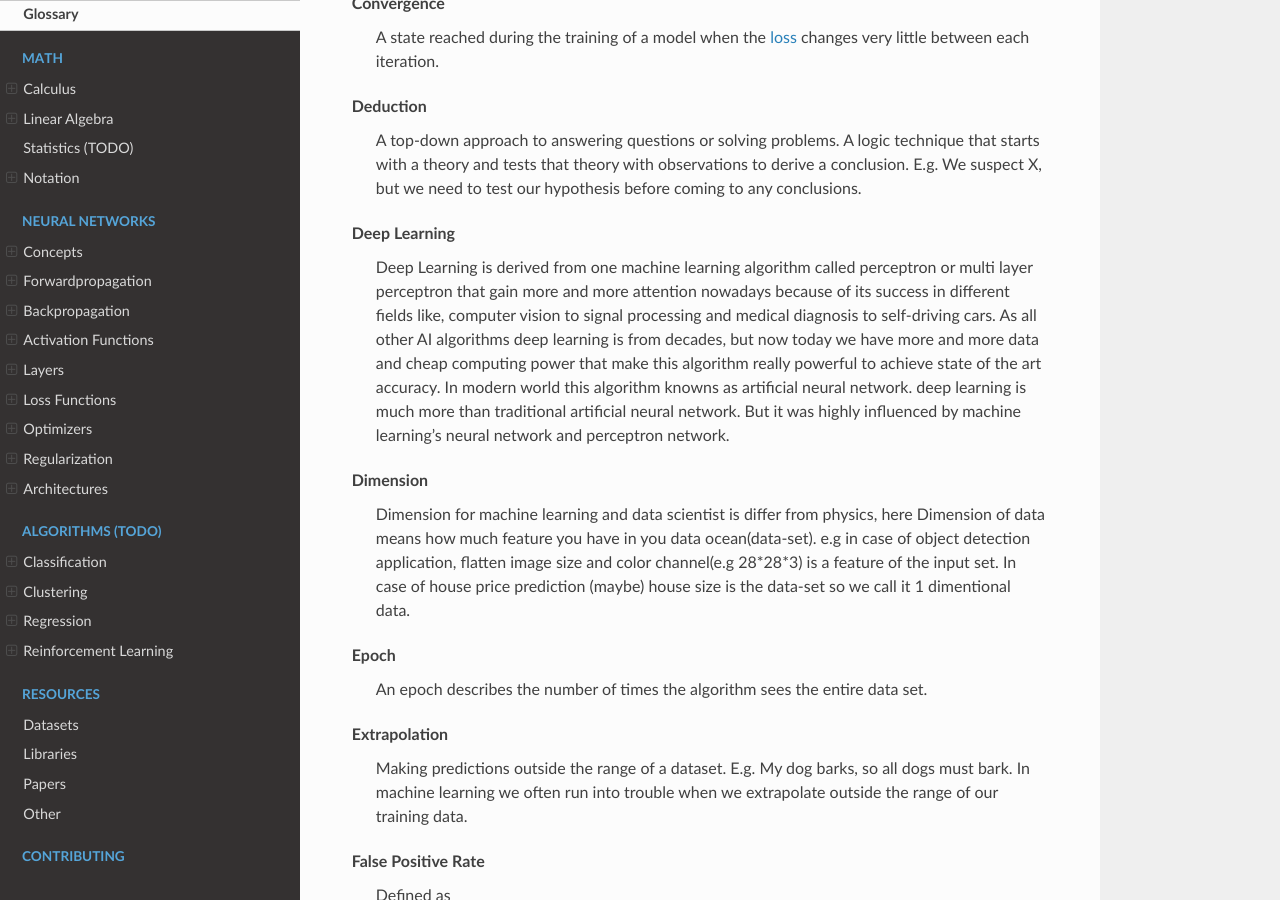
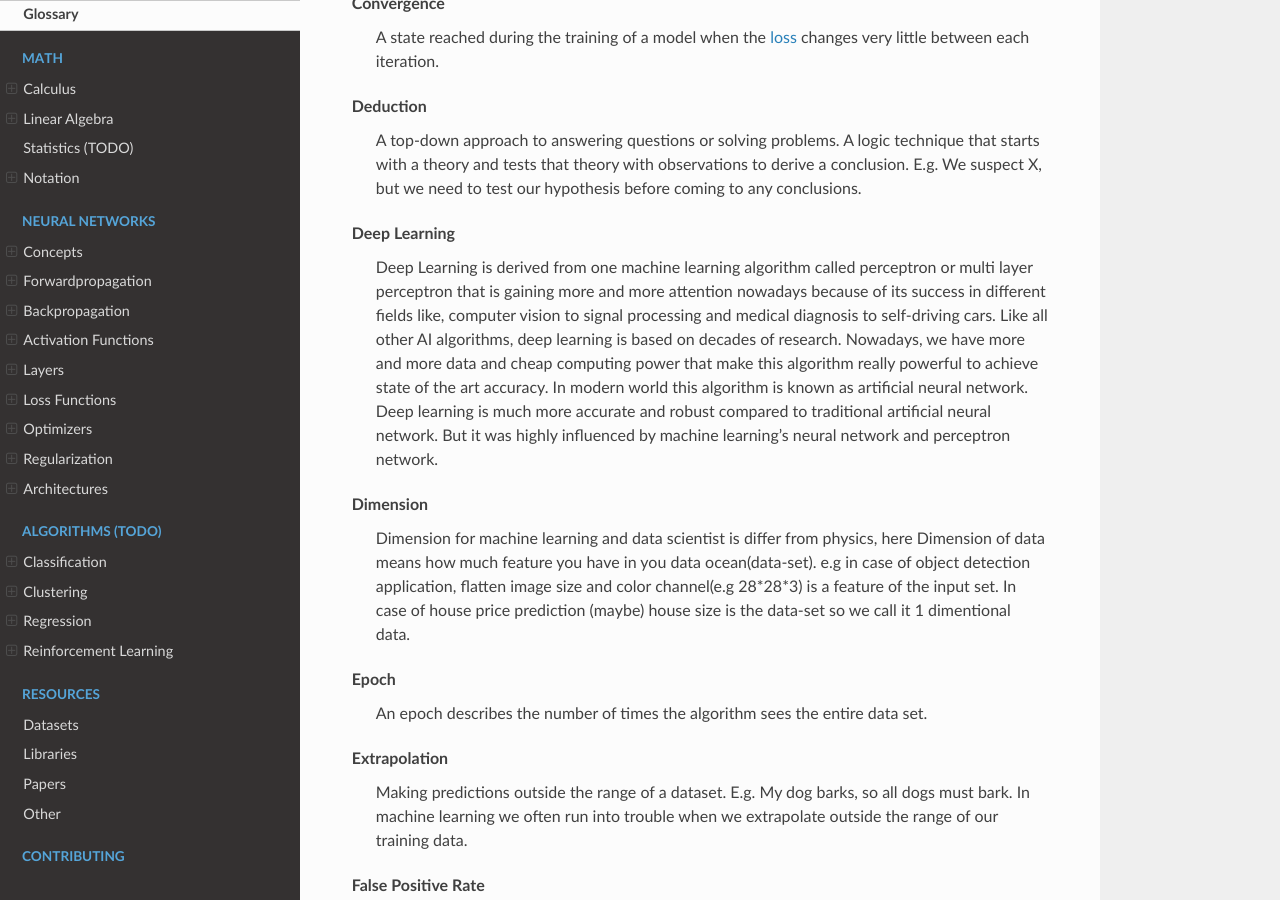
Before and after one commit to bfortuner/ml-glossary, a Sphinx documentation site: the page built from docs/glossary.rst, in a window 1280 px wide and 900 px high, scrolled down 1694 px. Built offline with Sphinx 7.4.7 and the Read the Docs theme 2.0.0, drawn with Linux system fonts in a browser that asks for light colours; pages that are not in the unit, such as notebooks, are missing from menus.

Commit message:
Fixed semantics

```diff
--- a/docs/glossary.rst
+++ b/docs/glossary.rst
@@ -89,7 +89,7 @@ Deduction
 .. _glossary_deep_learning:
 
 Deep Learning
-  Deep Learning is derived from one machine learning algorithm called perceptron or multi layer perceptron that gain more and more attention nowadays because of its success in different fields like, computer vision to signal processing and medical diagnosis to self-driving cars. As all other AI algorithms deep learning is from decades, but now today we have more and more data and cheap computing power that make this algorithm really powerful to achieve state of the art accuracy. In modern world this algorithm knowns as artificial neural network. deep learning is much more than traditional artificial neural network. But it was highly influenced by machine learning's neural network and perceptron network.
+  Deep Learning is derived from one machine learning algorithm called perceptron or multi layer perceptron that is gaining more and more attention nowadays because of its success in different fields like, computer vision to signal processing and medical diagnosis to self-driving cars. Like all other AI algorithms, deep learning is based on decades of research. Nowadays, we have more and more data and cheap computing power that make this algorithm really powerful to achieve state of the art accuracy. In modern world this algorithm is known as artificial neural network. Deep learning is much more accurate and robust compared to traditional artificial neural network. But it was highly influenced by machine learning's neural network and perceptron network.
 
 .. _glossary_dimension:
 
```
